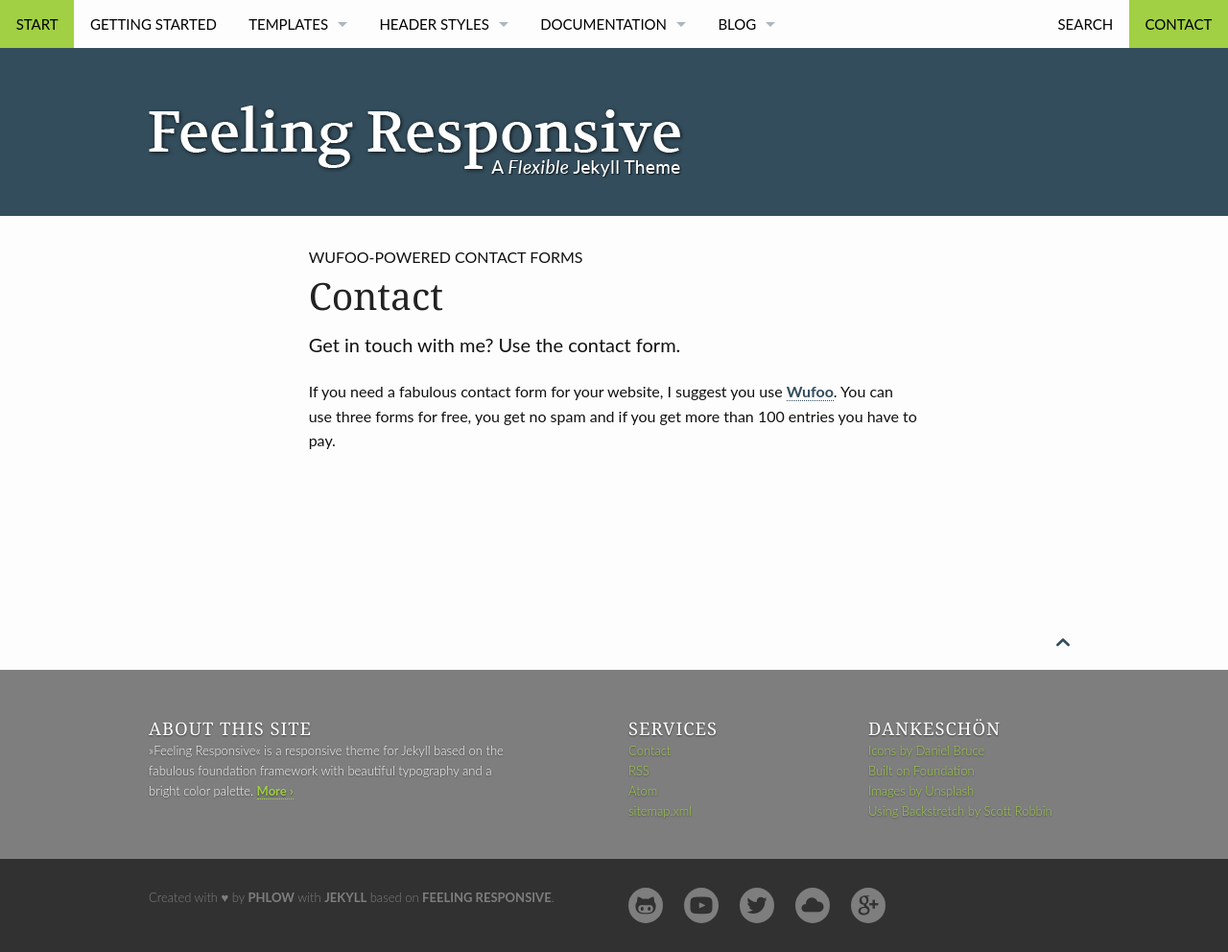
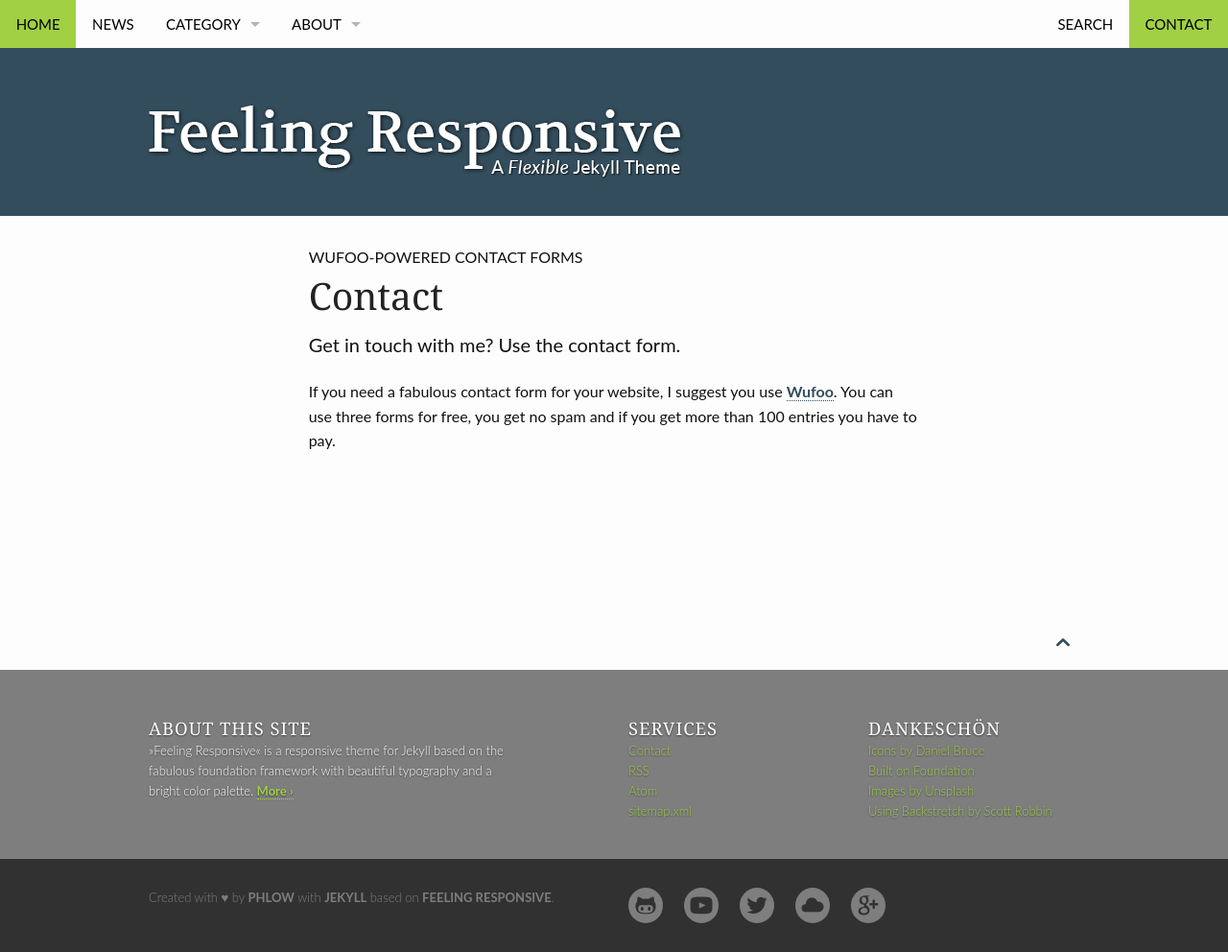
Before and after one commit to Abdurrahimradhin/abdurrahimradhin.github.io, a Jekyll site: the page built from pages/contact.md, in a window 1280 px wide. Shown: the whole page at 96% size. Built offline with Jekyll 4.4.1, drawn with Linux system fonts in a browser that asks for light colours.

Commit message:
Update navigation.yml

```diff
--- a/_data/navigation.yml
+++ b/_data/navigation.yml
@@ -1,70 +1,31 @@
-- title: Start
+- title: Home
   url: "/"
   side: left
 
-- title: Getting Started
+- title: News
   url: "/getting-started/"
   side: left
 
-- title: "Templates"
+- title: "Category"
   url: "/design/"
   side: left
   dropdown:
-  - title: "Grid & Colors"
+  - title: "Action"
     url: "/design/grid/"
-  - title: "Typography"
+  - title: "Comedy"
     url: "/design/typography/typography/"
-  - title: "Page/Post"
+  - title: "Drama"
     url: "/design/page/"
-  - title: "Post-Left-Sidebar"
-    url: "/design/post-left-sidebar/"
-  - title: "Post-Right-Sidebar"
-    url: "/design/post-right-sidebar/"
-  - title: "Page Full-Width"
-    url: "/design/page-fullwidth/"
-  - title: "Blog-Page"
-    url: "/blog/"
-  - title: "Video"
-    url: "/design/video/"
-  - title: "Gallery"
-    url: "/design/gallery/"
-  - title: "Portfolio"
-    url: "/design/portfolio/"
 
-- title: "Header Styles"
-  url: "/headers/"
-  side: left
-  dropdown:
-  - title: "Header with Full-Width-Image"
-    url: "/design/header-full-width-image/"
-  - title: "Header with Image and Pattern"
-    url: "/design/header-image-pattern/"
-  - title: "Header with image and color"
-    url: "/design/header-image-color/"
-  - title: "Header Only With Logo"
-    url: "/design/header-logo-only/"
-  - title: "Header With Text"
-    url: "/design/header-with-text/"
-  - title: "No Header"
-    url: "/design/no-header/"
-  - title: "No Header but Image"
-    url: "/design/no-header-but-image/"
-
-- title: Documentation
+- title: About
   url: "/documentation/"
   side: left
   dropdown:
-  - title: "Changelog"
-    url: "/changelog/"
-  - title: "Roadmap"
-    url: "/roadmap/"
+  - title: "Sistem Informasi"
+    url: "http://sif.uin-suska.ac.id/"
+  - title: "UIN SUSKA"
+    url: "http://uin-suska.ac.id/"
 
-- title: Blog
-  url: "/blog/"
-  side: left
-  dropdown:
-  - title: "Blog Archive"
-    url: "/blog/archive/"
 
 - title: "Search"
   url: "/search/"
```
